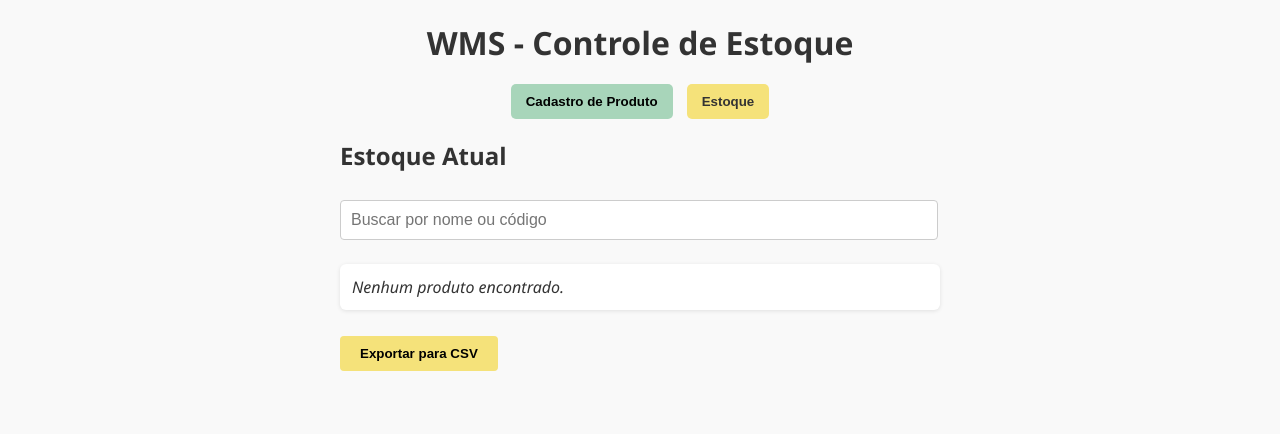
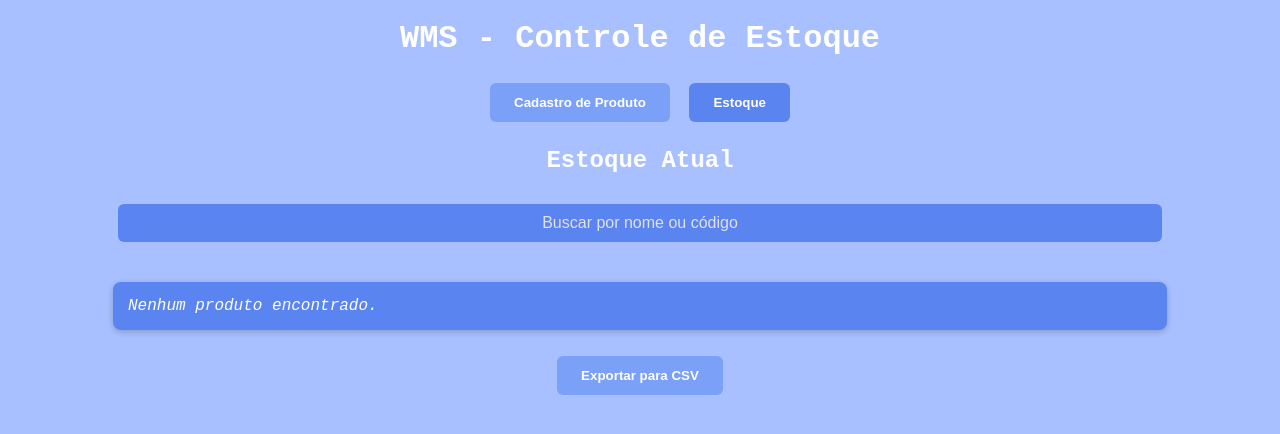
Before and after one commit to viniairam7/WMS, a plain HTML site: page index.html in a window 1280 px wide. Both pictures are taken after a click on the button "Estoque". Drawn offline with Linux system fonts and the light colour scheme.

Commit message:
Update style.css

```diff
--- a/style.css
+++ b/style.css
@@ -1,101 +1,123 @@
 body {
-    font-family: 'Segoe UI', Tahoma, Geneva, Verdana, sans-serif;
-    max-width: 600px;
-    margin: 20px auto;
-    padding: 0 10px;
-    background: #f9f9f9;
-    color: #333;
+    margin: 0;
+    padding: 0;
+    background-color: #a8c0ff; /* Azul pastel */
+    color: #ffffff;
+    font-family: 'Courier New', Courier, monospace; /* Monoespaçada */
+    text-align: center;
 }
 
-h1 {
-    text-align: center;
-    margin-bottom: 20px;
+h1, h2 {
+    margin-top: 20px;
 }
 
 .tabs {
-    text-align: center;
-    margin-bottom: 20px;
+    margin-top: 20px;
 }
 
 .tabs button {
-    background-color: #a8d5ba; /* verde pastel */
+    background-color: #7aa0f8; /* Azul mais escuro */
     border: none;
-    padding: 10px 15px;
-    margin: 0 5px;
+    padding: 12px 24px;
+    margin: 5px;
     cursor: pointer;
     font-weight: bold;
-    border-radius: 5px;
+    color: white;
+    border-radius: 6px;
     transition: background-color 0.3s ease;
 }
 
-.tabs button:hover {
-    background-color: #7ebc8b;
-}
-
+.tabs button:hover,
 .tabs button.active {
-    background-color: #f5e27a; /* amarelo pastel */
-    color: #333;
+    background-color: #5a85f0;
 }
 
 input[type="text"], input[type="number"] {
-    width: calc(100% - 24px);
-    padding: 10px;
-    margin: 8px 0;
-    border: 1px solid #ccc;
-    border-radius: 4px;
+    width: 80%;
+    padding: 12px;
+    margin: 10px 0;
+    border: none;
+    border-radius: 6px;
     font-size: 1em;
+    background-color: #5a85f0;
+    color: #fff;
+    text-align: center;
+}
+
+input::placeholder {
+    color: #e0e0e0;
 }
 
 button {
-    background-color: #f5e27a;
+    background-color: #7aa0f8;
     border: none;
-    padding: 10px 20px;
+    padding: 12px 24px;
     margin-top: 10px;
     cursor: pointer;
     font-weight: bold;
-    border-radius: 4px;
+    color: white;
+    border-radius: 6px;
     transition: background-color 0.3s ease;
 }
 
 button:hover {
-    background-color: #d8c855;
+    background-color: #5a85f0;
 }
 
-.camera {
+#camera {
     width: 320px;
     height: 240px;
-    margin-top: 15px;
-    border: 2px solid #ccc;
+    margin: 20px auto;
+    border: 2px solid #ffffff;
     border-radius: 8px;
     overflow: hidden;
+    background-color: #5a85f0;
 }
 
 #listaEstoque {
     list-style-type: none;
-    padding-left: 0;
+    padding: 0;
+    margin-top: 20px;
 }
 
 #listaEstoque li {
-    background-color: #fff;
-    margin-bottom: 10px;
-    padding: 12px;
-    border-radius: 6px;
-    box-shadow: 0 1px 4px rgba(0,0,0,0.1);
+    background-color: #5a85f0;
+    margin: 10px auto;
+    padding: 15px;
+    border-radius: 8px;
+    width: 80%;
+    box-shadow: 0 2px 6px rgba(0,0,0,0.2);
     display: flex;
     justify-content: space-between;
     align-items: center;
+    color: white;
 }
 
 #listaEstoque li button {
-    background-color: #e57373;
+    background-color: #ff5c5c;
+    padding: 8px 12px;
+    border-radius: 6px;
+    border: none;
+    cursor: pointer;
     color: white;
-    border: none;
-    padding: 6px 10px;
-    border-radius: 4px;
-    font-weight: normal;
-    cursor: pointer;
+    font-weight: bold;
 }
 
 #listaEstoque li button:hover {
-    background-color: #c94c4c;
+    background-color: #e64444;
 }
+
+#filtro {
+    width: 80%;
+    padding: 10px;
+    margin-bottom: 20px;
+    border-radius: 6px;
+    border: none;
+    background-color: #5a85f0;
+    color: white;
+    text-align: center;
+}
+
+#filtro::placeholder {
+    color: #e0e0e0;
+}
```
